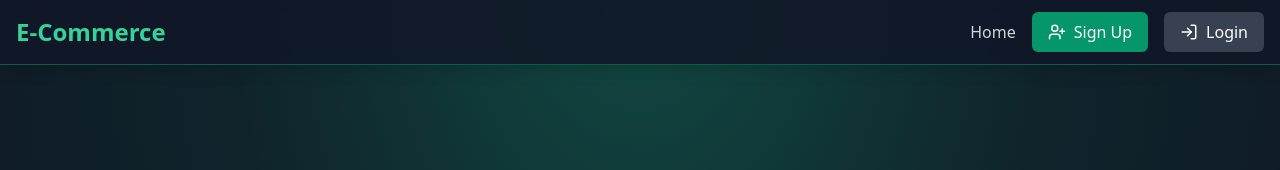
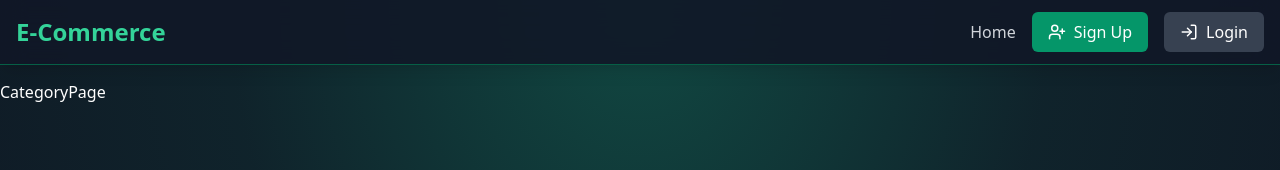
Before and after one commit to Santii05-C/E-Commerce-Store, a React (Vite) app in the folder frontend/: page /category/bags in a window 1280 px wide. Shown: the top 170 px of the page. Built offline with nearby package versions, Linux system fonts and the light colour scheme; no server answers.

Commit message:
last commit

```diff
--- a/frontend/src/App.jsx
+++ b/frontend/src/App.jsx
@@ -3,6 +3,7 @@
 import SignUpPage from "./pages/SignUpPage";
 import LoginPage from "./pages/LoginPage";
 import AdminPage from "./pages/AdminPage";
+import CategoryPage from "./pages/CategoryPage";
 
 import Navbar from "./components/Navbar";
 import { Toaster } from "react-hot-toast";
@@ -45,11 +46,12 @@
               user?.role === "admin" ? <AdminPage /> : <Navigate to="/login" />
             }
           />
+          <Route path="/category/:category" element={<CategoryPage />} />
         </Routes>
       </div>
       <Toaster />
     </div>
   );
 }
-//4:25
+
 export default App;
--- a/frontend/src/pages/AdminPage.jsx
+++ b/frontend/src/pages/AdminPage.jsx
@@ -20,7 +20,7 @@
   useEffect(() => {
     fetchAllProducts();
   }, [fetchAllProducts]);
-
+  //5:00
   return (
     <div className="min-h-screen relative overflow-hidden">
       <div className="relative z-10 container mx-auto px-4 py-16">
--- /dev/null
+++ b/frontend/src/pages/CategoryPage.jsx
@@ -0,0 +1,5 @@
+const CategoryPage = () => {
+  return <div>CategoryPage</div>;
+};
+
+export default CategoryPage;
```
